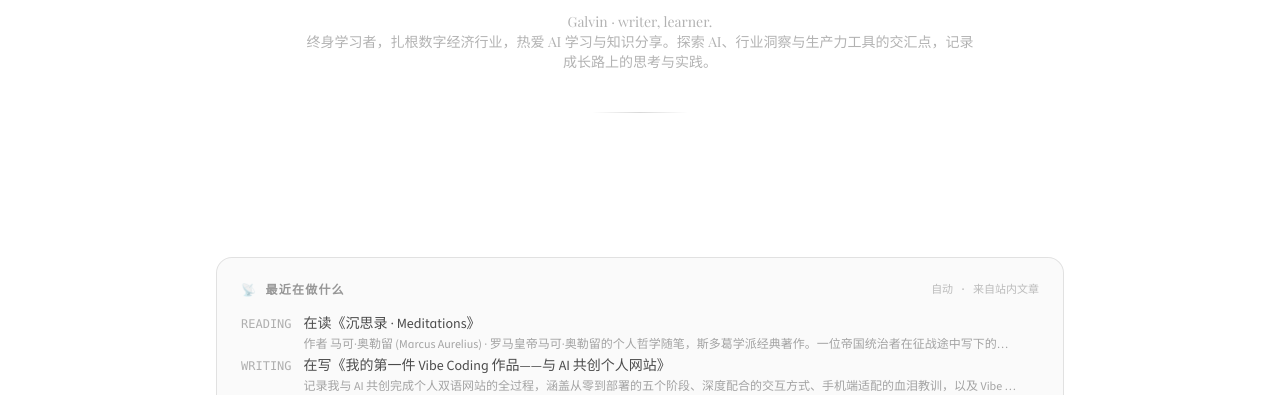
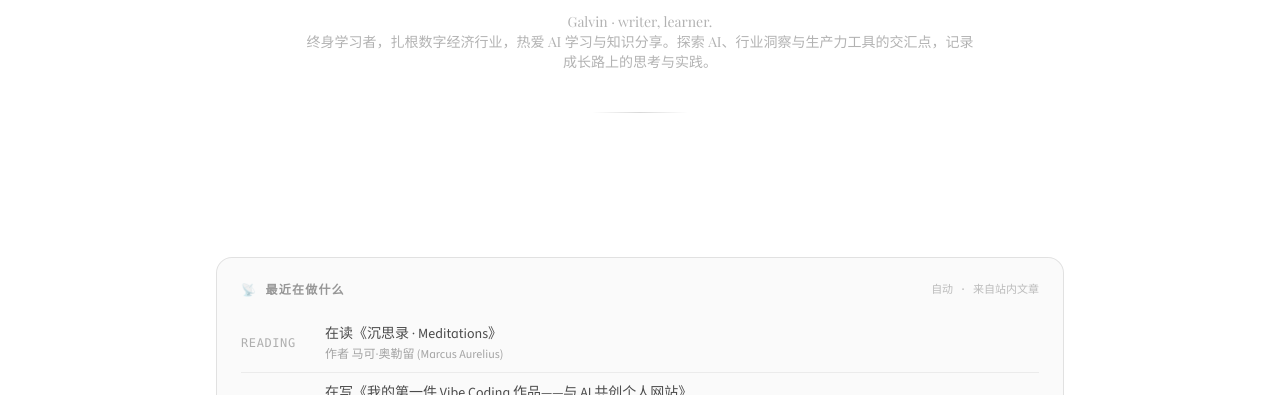
Before and after one commit to happylanding/personal-site, an Astro site: page / in a window 1280 px wide. Shown: the part 405-800 px from the top of the page. Built offline with nearby package versions, Linux system fonts and the light colour scheme; Astro itself is replaced by a stand-in of ours; a web font is replaced by a local one.

Commit message:
fix: 重构 CURRENTLY 卡片布局，修复四行文字不对齐问题
- 用固定等宽 grid 列（4.5rem）承载左侧标签，四行正文起点严格对齐
- 标题/描述统一 truncate 单行截断，右边缘对齐
- 行间加细分隔线，信息主次分明
- 精简描述文案（去掉冗长简介，改为作者/更新日期/来源），避免视觉杂乱

```diff
--- a/src/components/Currently.astro
+++ b/src/components/Currently.astro
@@ -14,6 +14,11 @@
  *   - 每行自带链接：可跳转到对应文章，整卡不再是死文本
  *   - 文章不足或缺少可推断字段时自动降级为网站默认简介，绝不显示空行
  *   - 中英文双语标题/描述，跟随站点语言
+ *
+ * 排版约定（保证四行严格对齐）：
+ *   - 左侧标签列固定等宽（grid 第一列 4.5rem），正文起点对齐
+ *   - 标题/描述单行截断（truncate），右边缘对齐
+ *   - 行间细分隔线，信息主次分明
  */
 import { useTranslations, getLangFromUrl } from "../i18n/utils";
 import { getCollection } from "astro:content";
@@ -26,8 +31,14 @@ const yearMs = 365 * 24 * 60 * 60 * 1000;
 
 const isBook = (a) => Boolean(a.data.author);
 const titleOf = (a) => (lang === "en" ? a.data.titleEn || a.data.title : a.data.title);
-const descOf = (a) => (lang === "en" ? a.data.descriptionEn || a.data.description || "" : a.data.description || "");
 const pathOf = (a) => `${lang === "en" ? "/en" : ""}/${a.data.section}/${a.slug}`;
+const stripBookMarks = (s) => s.replace(/^《|》$/g, "");
+const fmtDate = (a) =>
+  (a.data.updated || a.data.date).toLocaleDateString(lang === "en" ? "en-US" : "zh-CN", {
+    year: "numeric",
+    month: "short",
+    day: "numeric",
+  });
 
 /** 更新优先排序：updated 存在且不晚于未来则按 updated，否则按 date */
 const byUpdated = (a, b) => {
@@ -53,10 +64,12 @@ const writing = pickRecent(posts);
 const reading = book
   ? {
       label: "READING",
-      title: lang === "en" ? `Reading ${titleOf(book)}` : `在读《${titleOf(book).replace(/^《|》$/g, "")}》`,
+      title: lang === "en" ? `Reading ${titleOf(book)}` : `在读《${stripBookMarks(titleOf(book))}》`,
       desc: book.data.author
-        ? `${lang === "en" ? "by" : "作者"} ${lang === "en" ? book.data.authorEn || book.data.author : book.data.author} · ${descOf(book) || (lang === "en" ? "Latest book on the shelf" : "书架上的新书")}`
-        : descOf(book),
+        ? `${lang === "en" ? "by" : "作者"} ${lang === "en" ? book.data.authorEn || book.data.author : book.data.author}`
+        : lang === "en"
+          ? "Latest book on the shelf"
+          : "书架上的新书",
       href: pathOf(book),
     }
   : null;
@@ -65,8 +78,8 @@ const reading = book
 const writingItem = writing
   ? {
       label: "WRITING",
-      title: lang === "en" ? `Writing ${titleOf(writing)}` : `在写《${titleOf(writing).replace(/^《|》$/g, "")}》`,
-      desc: descOf(writing) || (lang === "en" ? "A new article" : "一篇新文章"),
+      title: lang === "en" ? `Writing ${titleOf(writing)}` : `在写《${stripBookMarks(titleOf(writing))}》`,
+      desc: lang === "en" ? `Updated ${fmtDate(writing)}` : `更新于 ${fmtDate(writing)}`,
       href: pathOf(writing),
     }
   : null;
@@ -114,12 +127,12 @@ const coding = {
     : lang === "en"
       ? "Building this site with Astro"
       : "在折腾 Astro 个人网站",
-  desc: lang === "en"
-    ? codeSource
-      ? `From the post on ${titleOf(codeSource)}`
-      : "Building this site with Astro + Tailwind"
-    : codeSource
-      ? `最近文章里在用 ${codeLangPretty}`
+  desc: codeSource
+    ? lang === "en"
+      ? `From ${titleOf(codeSource)}`
+      : `来自《${stripBookMarks(titleOf(codeSource))}》`
+    : lang === "en"
+      ? "Building this site with Astro + Tailwind"
       : "用 Astro + Tailwind 维护这个站点",
   href: codeSource ? pathOf(codeSource) : "/",
 };
@@ -136,7 +149,7 @@ const learning = (() => {
     return {
       label: "LEARNING",
       title: lang === "en" ? `Learning ${pretty}` : `在学 ${pretty}`,
-      desc: lang === "en" ? `From the post on ${titleOf(seen)}` : `最近文章里聊到 ${titleOf(seen)}`,
+      desc: lang === "en" ? `From ${titleOf(seen)}` : `来自《${stripBookMarks(titleOf(seen))}》`,
       href: pathOf(seen),
     };
   }
@@ -168,20 +181,23 @@ const grid = rows.length > 0 ? rows.slice(0, 4) : [];
           {lang === "en" ? "auto · from posts" : "自动 · 来自站内文章"}
         </span>
       </div>
-      <div class="space-y-3 text-sm">
-        {grid.map((row) => (
+      <div class="text-sm">
+        {grid.map((row, i) => (
           <a
             href={row.href}
-            class="group flex items-start gap-3 rounded-lg p-1 -m-1 transition-colors hover:bg-black/[0.03] dark:hover:bg-white/[0.03]"
+            title={row.title}
+            class={`group grid grid-cols-[4.5rem_1fr_auto] items-center gap-x-3 py-2.5 transition-opacity hover:opacity-80 ${
+              i > 0 ? "border-t border-black/[0.06] dark:border-white/[0.06]" : ""
+            }`}
             data-currently-row
           >
             <span
-              class="mt-0.5 shrink-0 font-mono text-xs text-black/30 dark:text-white/30 group-hover:text-black/60 dark:group-hover:text-white/60 transition-colors"
+              class="shrink-0 font-mono text-xs tracking-wider text-black/30 dark:text-white/30 group-hover:text-black/60 dark:group-hover:text-white/60 transition-colors"
             >
               {row.label}
             </span>
             <span class="min-w-0">
-              <span class="block text-black/70 dark:text-white/70 group-hover:opacity-70 transition-opacity">
+              <span class="block truncate text-black/70 dark:text-white/70 group-hover:opacity-70 transition-opacity">
                 {row.title}
               </span>
               <span class="mt-0.5 block truncate text-xs text-black/35 dark:text-white/35">
@@ -189,7 +205,7 @@ const grid = rows.length > 0 ? rows.slice(0, 4) : [];
               </span>
             </span>
             <span
-              class="mt-0.5 shrink-0 font-mono text-xs text-black/25 dark:text-white/25 opacity-0 transition-opacity group-hover:opacity-100"
+              class="shrink-0 font-mono text-xs text-black/25 dark:text-white/25 opacity-0 transition-opacity group-hover:opacity-100"
               aria-hidden="true"
             >
               ↗
```
